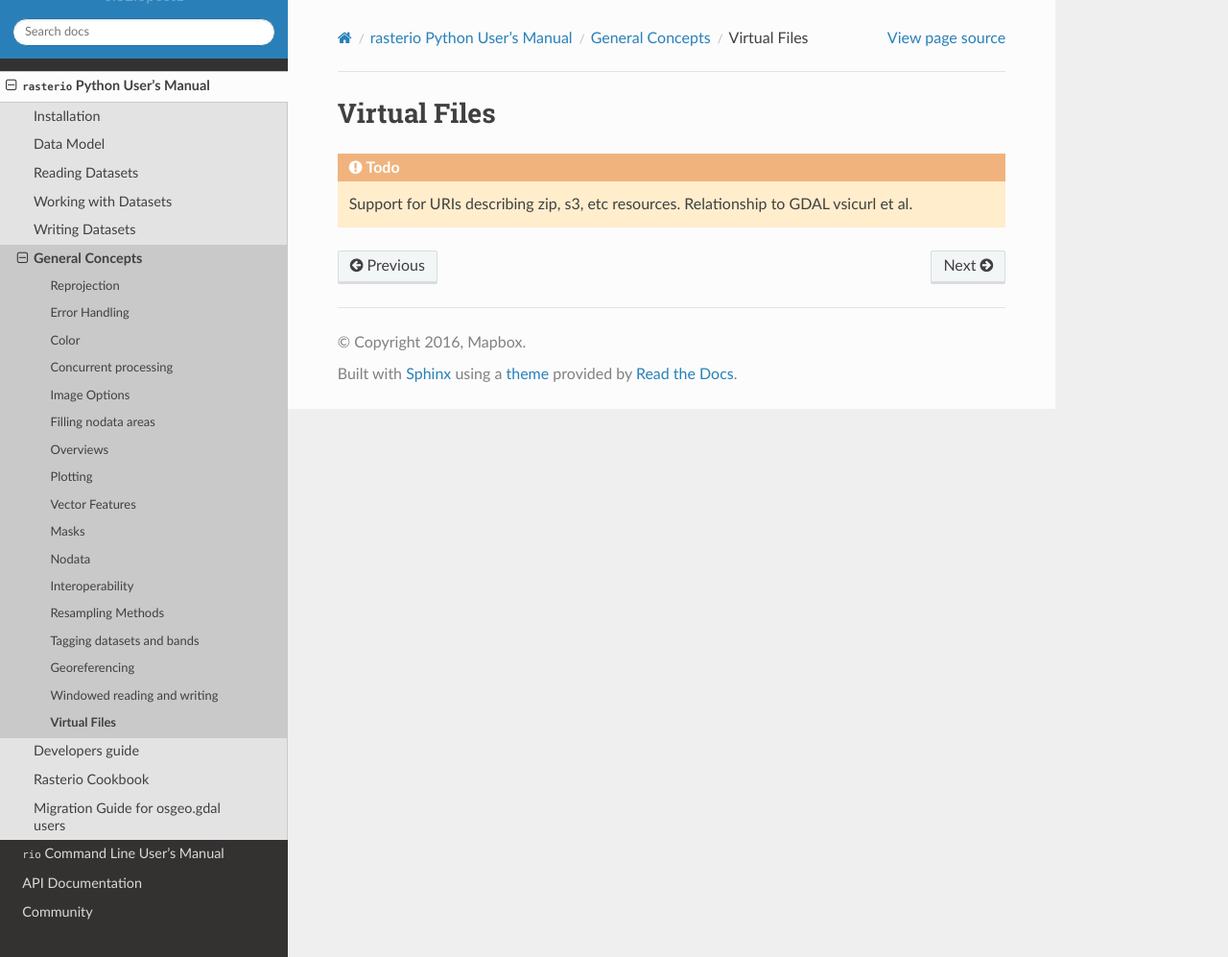
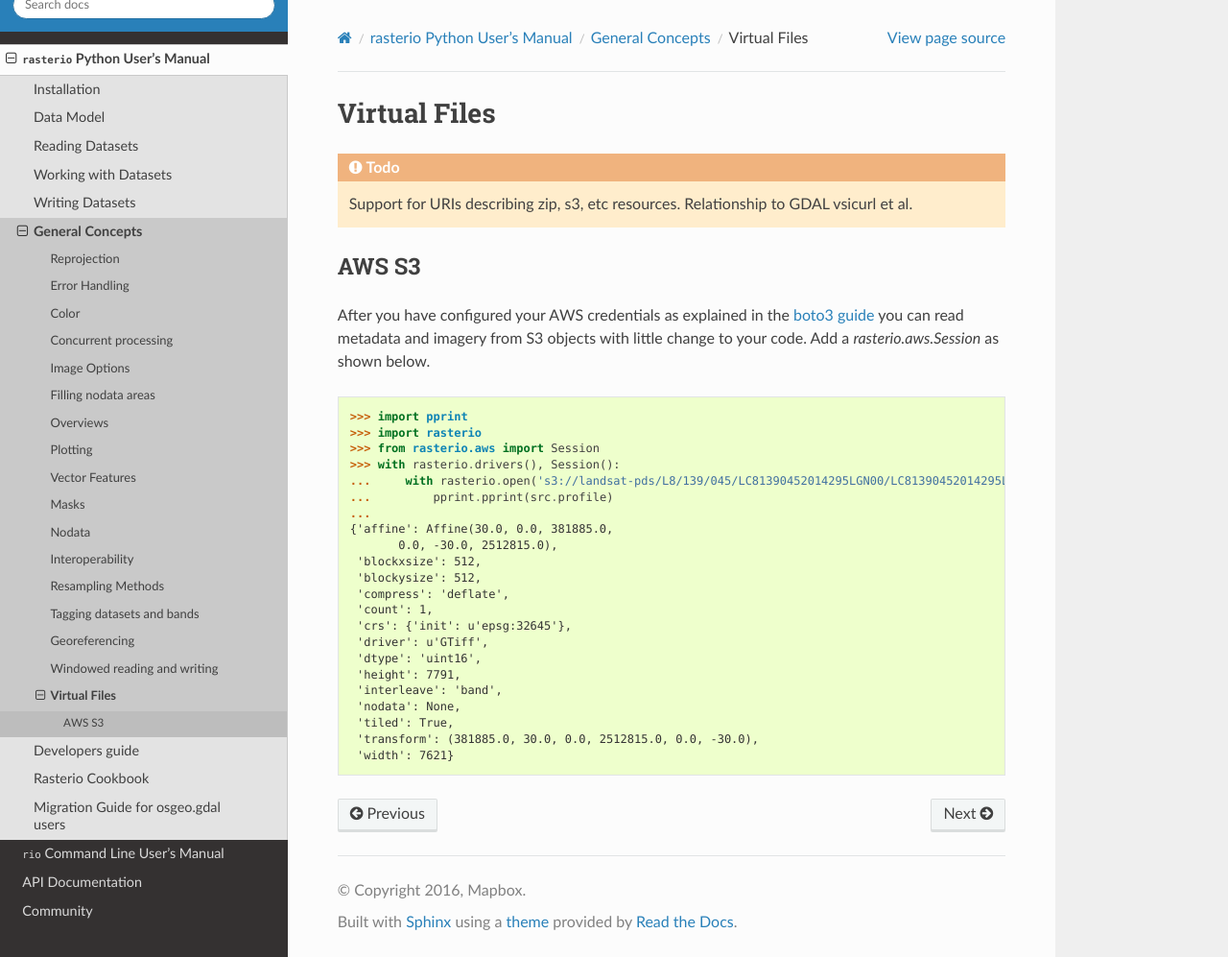
Before and after one commit to rasterio/rasterio, a Sphinx documentation site: the page built from docs/vsi.rst, in a window 1280 px wide and 997 px high. Shown: the whole window at 96% size. Built offline with Sphinx 7.4.7 and the Read the Docs theme 2.0.0, drawn with Linux system fonts in a browser that asks for light colours.

Commit message:
Update version, change log, docs.

```diff
--- a/AUTHORS.txt
+++ b/AUTHORS.txt
@@ -30,5 +30,6 @@ Authors
 * Sean Gillies <sean@mapbox.com>
 * Trevor R.H. Clarke <tclarke@ball.com>
 * cgohlke <cgohlke@uci.edu>
+* Rob Emmanuele
 
 See also https://github.com/mapbox/rasterio/graphs/contributors.
--- a/docs/vsi.rst
+++ b/docs/vsi.rst
@@ -3,4 +3,38 @@ Virtual Files
 
 .. todo::
 
-    Support for URIs describing zip, s3, etc resources. Relationship to GDAL vsicurl et al.
+    Support for URIs describing zip, s3, etc resources. Relationship to GDAL
+    vsicurl et al.
+
+AWS S3
+======
+
+After you have configured your AWS credentials as explained in the `boto3 guide
+<http://boto3.readthedocs.org/en/latest/guide/configuration.html>`__ you can
+read metadata and imagery from S3 objects with little change to your code.
+Add a `rasterio.aws.Session` as shown below.
+
+.. code-block:: python
+
+    >>> import pprint
+    >>> import rasterio
+    >>> from rasterio.aws import Session
+    >>> with rasterio.drivers(), Session():
+    ...     with rasterio.open('s3://landsat-pds/L8/139/045/LC81390452014295LGN00/LC81390452014295LGN00_B1.TIF') as src:
+    ...         pprint.pprint(src.profile)
+    ...
+    {'affine': Affine(30.0, 0.0, 381885.0,
+           0.0, -30.0, 2512815.0),
+     'blockxsize': 512,
+     'blockysize': 512,
+     'compress': 'deflate',
+     'count': 1,
+     'crs': {'init': u'epsg:32645'},
+     'driver': u'GTiff',
+     'dtype': 'uint16',
+     'height': 7791,
+     'interleave': 'band',
+     'nodata': None,
+     'tiled': True,
+     'transform': (381885.0, 30.0, 0.0, 2512815.0, 0.0, -30.0),
+     'width': 7621}
--- a/rasterio/__init__.py
+++ b/rasterio/__init__.py
@@ -23,7 +23,7 @@ from rasterio import _err, coords, enums, vfs
 
 __all__ = [
     'band', 'open', 'drivers', 'copy', 'pad']
-__version__ = "0.32.0post1"
+__version__ = "0.33.0"
 
 log = logging.getLogger('rasterio')
 class NullHandler(logging.Handler):
```
Also changed, not shown: CHANGES.txt (+23 -7 lines).
